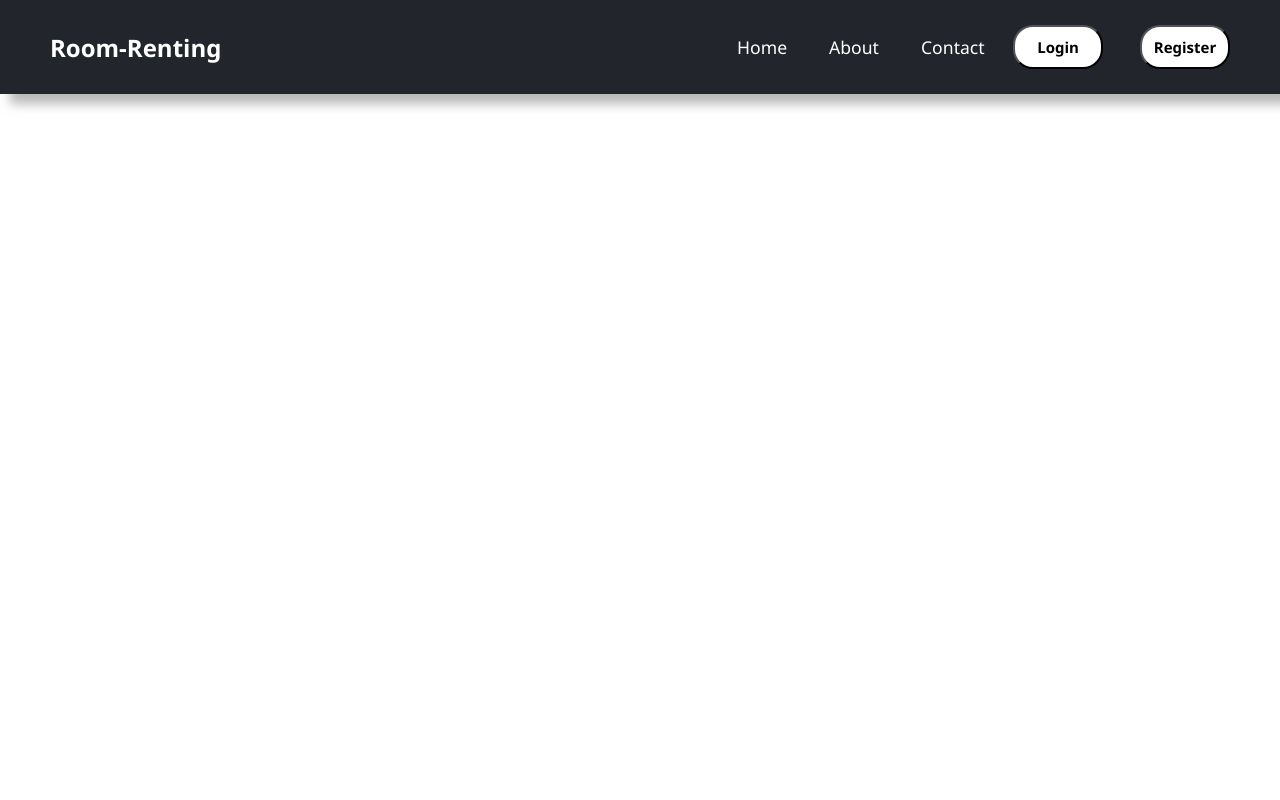
After one commit to walker2u/Room-renting-System, a PHP site: page /home.php in a window 1280 px wide. The commit adds this page. Run offline with PHP 8.4, Linux system fonts and the light colour scheme.

Commit message:
Updated pages

```diff
--- a/Login.php
+++ b/Login.php
@@ -5,7 +5,7 @@
     <meta name="viewport" content="width=device-width, initial-scale=1.0">
     <title>Project</title>
 
-    <link rel="stylesheet" href="style/LoginStyle.css">
+    <link rel="stylesheet" href="style/login.css">
 
 </head>
 <body>
--- /dev/null
+++ b/home.php
@@ -0,0 +1,28 @@
+<?php
+  require 'include/connection.php';
+?>
+
+<!DOCTYPE html>
+<html lang="en">
+
+<head>
+    <meta charset="UTF-8">
+    <meta name="viewport" content="width=device-width, initial-scale=1.0">
+    <title>Room-Renting-System</title>
+    <link rel="stylesheet" href="home.css">
+</head>
+
+<body>
+    <nav>
+        <h1 id="logo">Room-Renting</h1>
+        <ul id="nav-links">
+            <li><a href="#" class="links">Home</a></li>
+            <li><a href="#" class="links">About</a></li>
+            <li><a href="#" class="links">Contact</a></li>
+            <button><a href="#">Login</a></button>
+            <button><a href="#">Register</a></button>
+        </ul>
+    </nav>
+</body>
+
+</html>
--- /dev/null
+++ b/style/home.css
@@ -0,0 +1,69 @@
+* {
+    margin: 0;
+    padding: 0;
+    box-sizing: border-box;
+    font-family: 'Segoe UI', sans-serif;
+    text-decoration: none;
+    text-align: center;
+}
+
+body {
+    position: relative;
+    height: 100vh;
+}
+
+nav {
+    background-color: #191e24f5;
+    display: flex;
+    align-items: center;
+    justify-content: space-between;
+    gap: 50px;
+    padding: 15px 50px;
+    box-shadow: 10px 10px 10px rgba(128, 128, 128, 0.548);
+    color: white;
+}
+
+nav ul {
+    list-style-type: none;
+    display: flex;
+    align-items: center;
+    gap: 22px;
+}
+
+li {
+    width: 70px;
+}
+
+li a {
+    float: inline-start;
+    font-size: 1.1rem;
+    cursor: pointer;
+    padding: 20px 15px;
+    transition: 0.5s;
+    color: white;
+}
+
+li a:hover {
+    color: #f1c40f;
+    border-bottom: 4px #f1c40f solid;
+    transition: 0.5s;
+}
+
+button {
+    background-color: white;
+    margin-left: 15px;
+    border-radius: 20px;
+    padding: 10px;
+    width: 90px;
+}
+
+button a {
+    color: black;
+    font-weight: bold;
+    font-size: 15px;
+}
+
+button:hover {
+    color: #f1c40f;
+    box-shadow: 0 0 10px #f1c40f;
+}
```
Also changed, not shown: register.php (renamed from index.php), style/login.css (renamed from style/LoginStyle.css).
